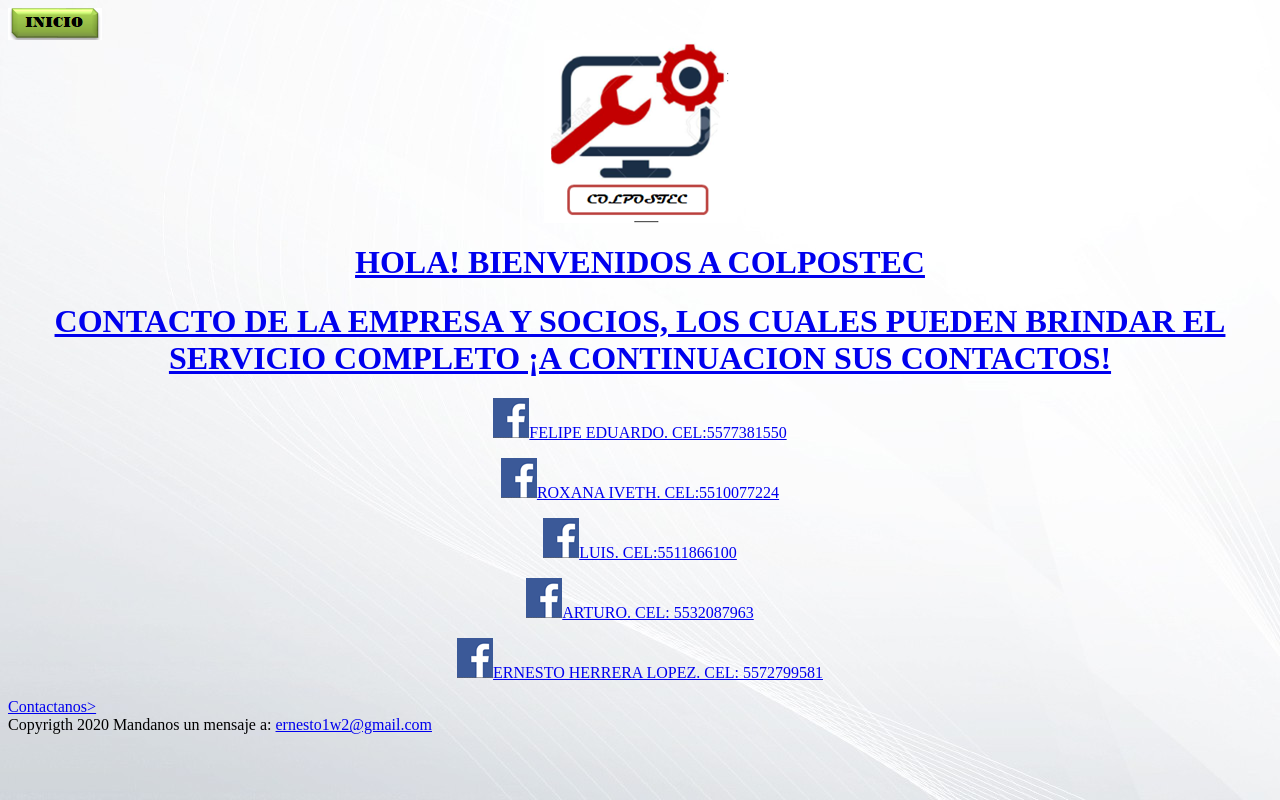
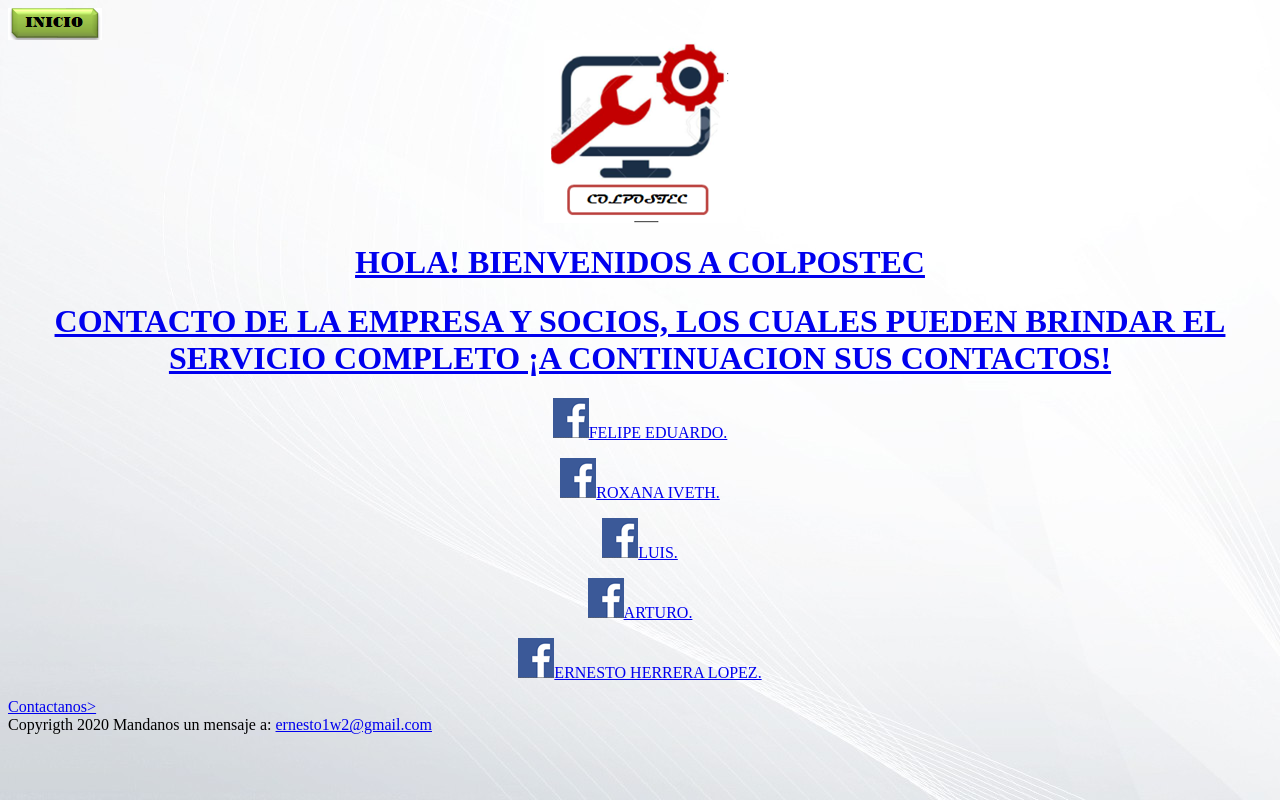
Before and after one commit to kallahazza/colpostec, a plain HTML site: page contacto.html in a window 1280 px wide. Drawn offline with Linux system fonts and the light colour scheme.

Commit message:
Add files via upload

```diff
--- a/contacto.html
+++ b/contacto.html
@@ -6,11 +6,11 @@
 <img src="inicio.png">
 <body background="ghjk.jpg"><text="black"><center> <img src="colpos.png"> <h1> HOLA! BIENVENIDOS A COLPOSTEC</h1></center>
 <center><h1> CONTACTO DE LA EMPRESA Y SOCIOS, LOS CUALES PUEDEN BRINDAR EL SERVICIO COMPLETO ¡A CONTINUACION SUS CONTACTOS!</h1></center><P>
-<center><a href="https://www.facebook.com/kallahazza.ggla"><img src="face.png">FELIPE EDUARDO. CEL:5577381550</a><p></center>
-<center><a href="https://www.facebook.com/roxyivet.vazquezlopez"><img src="face.png">ROXANA IVETH. CEL:5510077224</a><p></center>
-<center><a href="https://www.facebook.com/luisalberto.lopezvalencia"><img src="face.png">LUIS. CEL:5511866100</a><p></center>
-<center><a href="https://www.facebook.com/arturomoises.noguezrivero.18"><img src="face.png">ARTURO. CEL: 5532087963</a><p></center>
-<center><a href="https://www.facebook.com/"><img src="face.png">ERNESTO HERRERA LOPEZ. CEL: 5572799581</a><p></center>
+<center><a href="https://www.facebook.com/kallahazza.ggla"><img src="face.png">FELIPE EDUARDO. </a><p></center>
+<center><a href="https://www.facebook.com/roxyivet.vazquezlopez"><img src="face.png">ROXANA IVETH.</a><p></center>
+<center><a href="https://www.facebook.com/luisalberto.lopezvalencia"><img src="face.png">LUIS.</a><p></center>
+<center><a href="https://www.facebook.com/arturomoises.noguezrivero.18"><img src="face.png">ARTURO.</a><p></center>
+<center><a href="https://www.facebook.com/"><img src="face.png">ERNESTO HERRERA LOPEZ.</a><p></center>
 <a href="contactanos.html">Contactanos></a> <br>Copyrigth 2020 Mandanos un mensaje a: <a href="mailto:ernesto1w2@gmail.com">ernesto1w2@gmail.com</a>
 </center>
 
```
